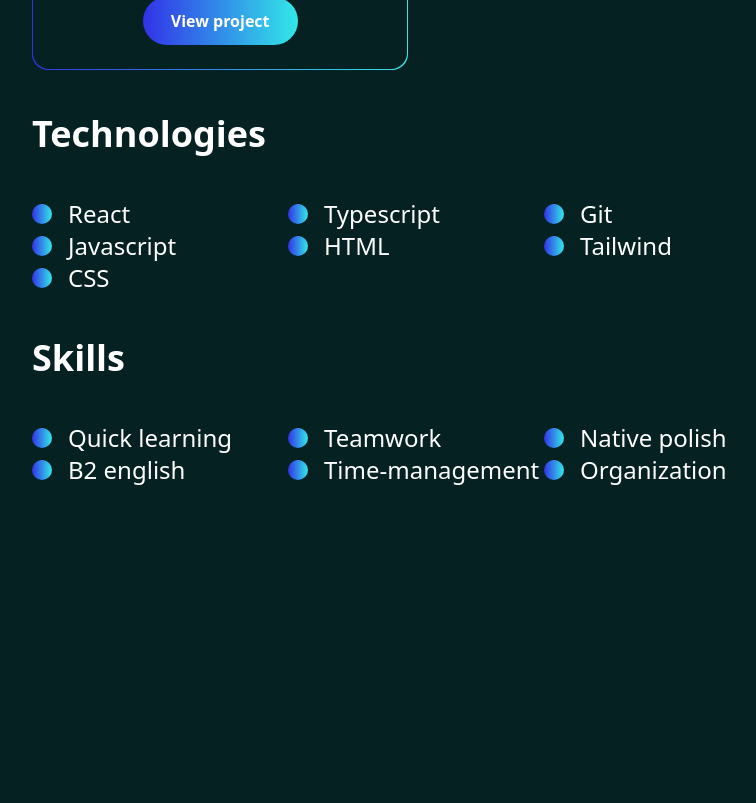
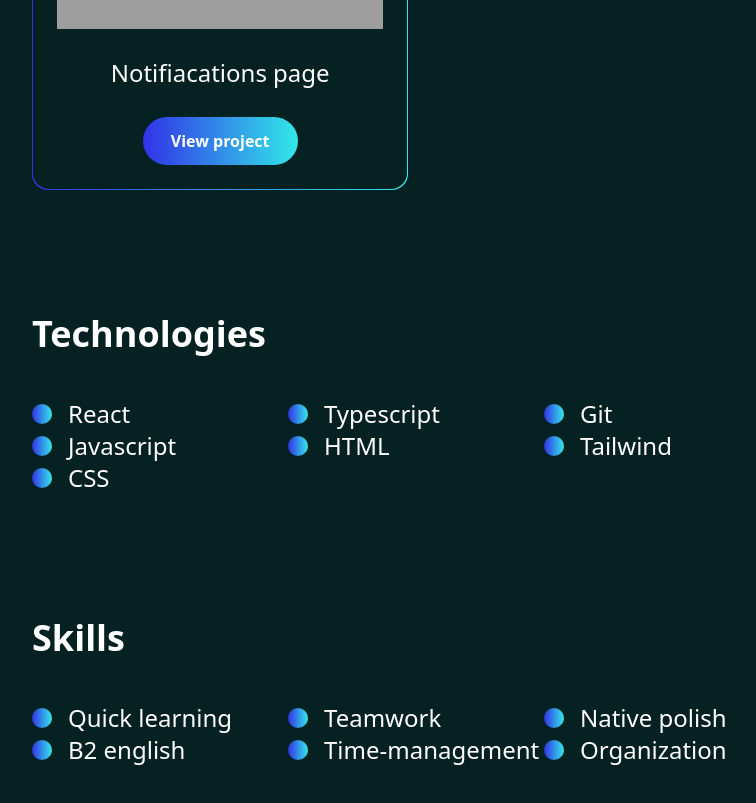
Before and after one commit to redkorr/portfolio, a Next.js app: page / in a window 1280 px wide. Shown: the part 1944-2747 px from the top of the page, without its empty margins (224-980 px from the left). Before the commit the page ends 2430 px from the top, so only its background shows below. Built offline with nearby package versions, Linux system fonts and the light colour scheme; data requests are answered from the project's data file; grey boxes are pictures that could not be loaded.

Commit message:
style: added space between sections

```diff
--- a/src/components/HeroSection/HeroSection.tsx
+++ b/src/components/HeroSection/HeroSection.tsx
@@ -2,7 +2,7 @@ import React from 'react';
 
 const HeroSection = () => {
   return (
-    <div className=" w-1/2">
+    <div className=" w-1/2 py-10">
       <div className="mb-5">
         <span className="text-transparent text-6xl font-bold bg-clip-text bg-gradient-to-r from-darkBlue to-neonBlue">
           Hello, I&#39;m Adam,
--- a/src/components/ProjectsSection/ProjectsSection.tsx
+++ b/src/components/ProjectsSection/ProjectsSection.tsx
@@ -28,7 +28,10 @@ const ProjectsSection = () => {
   }, [projects]);
 
   return (
-    <div>
+    <div
+      id="ProjectsSection"
+      className="py-10"
+    >
       <h2 className="text-4xl font-semibold py-11">Projects</h2>
       <div className="flex flex-wrap gap-4">
         {data?.map((project) => (
--- a/src/components/Skills/Skills.tsx
+++ b/src/components/Skills/Skills.tsx
@@ -4,7 +4,10 @@ const Skills = () => {
   const Skills = ['Quick learning', 'Teamwork', 'Native polish', 'B2 english', 'Time-management', 'Organization'];
 
   return (
-    <div>
+    <div
+      id="Skills"
+      className=" py-10"
+    >
       <h2 className="text-4xl font-semibold py-11">Skills</h2>
       <div className="flex flex-wrap">
         {Skills.map((skill) => (
--- a/src/components/Technologies/Technologies.tsx
+++ b/src/components/Technologies/Technologies.tsx
@@ -4,7 +4,10 @@ const Technologies = () => {
   const Technologies = ['React', 'Typescript', 'Git', 'Javascript', 'HTML', 'Tailwind', 'CSS'];
 
   return (
-    <div>
+    <div
+      id="Technologies"
+      className=" py-10"
+    >
       <h2 className="text-4xl font-semibold py-11">Technologies</h2>
       <div className="flex flex-wrap">
         {Technologies.map((technology) => (
```
